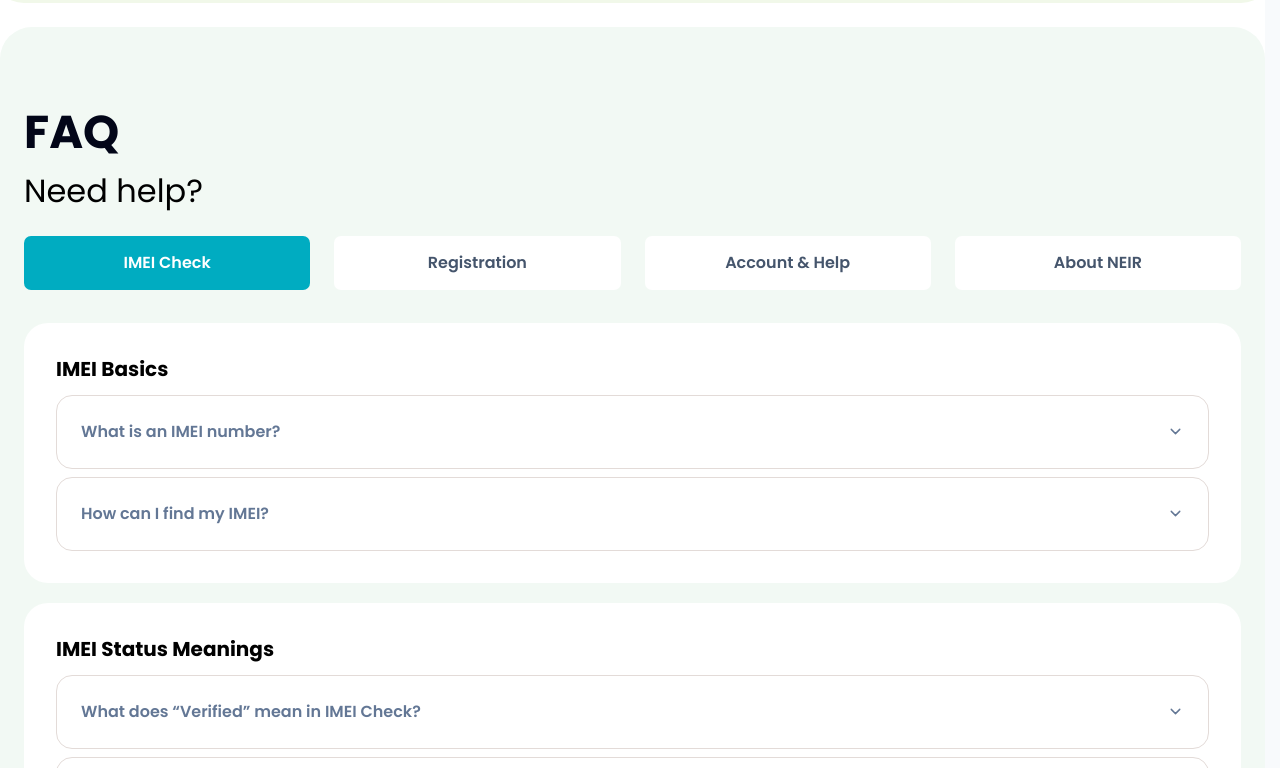
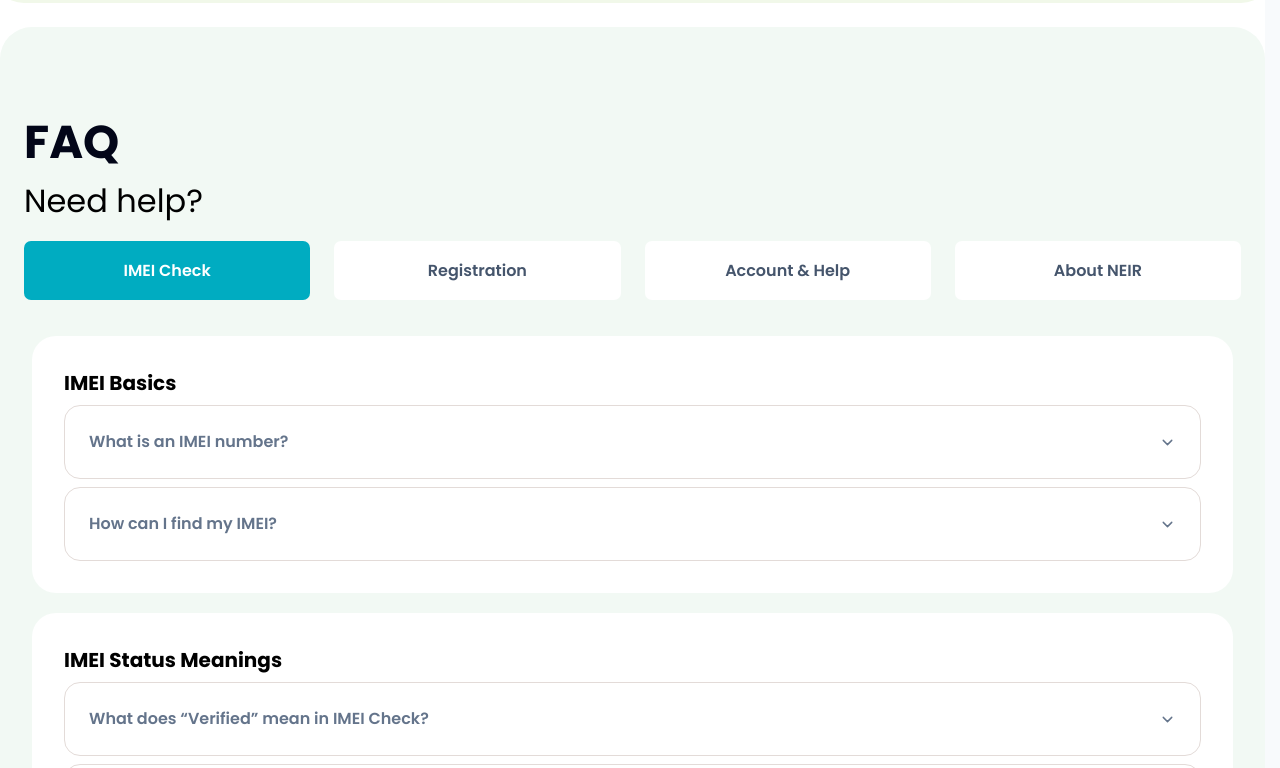
Before and after one commit to shihab-tech04/NEIR-Citizen, a React (Vite) app: page / in a window 1280 px wide. Shown: the part 2412-3180 px from the top of the page. Built offline with nearby package versions, Linux system fonts and the light colour scheme.

Commit message:
fix: align measured original FAQ 1284px frame, heading line-height, subtitle, tab height and group insets

```diff
--- a/src/index.css
+++ b/src/index.css
@@ -215,22 +215,25 @@
 /* NEIR FAQ — source-matched visual primitives from the user's 28 Oct screenshots.
    Keep all adjustments scoped to FAQ; other pages and their source parity are frozen. */
 #faq-section.neir-faq-source{
-  padding:80px max(24px,calc((100% - 1276px)/2)) 64px;
+  padding:80px max(24px,calc((100% - 1284px)/2)) 64px;
 }
-#faq-section .neir-faq-content{max-width:1276px}
-#faq-section .neir-faq-intro{margin-bottom:20px}
+#faq-section .neir-faq-content{max-width:1284px}
+#faq-section .neir-faq-intro h2{font-size:46px;line-height:70px}
+#faq-section .neir-faq-intro p{font-size:32px;line-height:48px;margin-top:0}
+#faq-section .neir-faq-intro{margin-bottom:16px}
 #faq-section .neir-faq-intro p{color:#000;font-weight:400}
-#faq-section .neir-faq-tabs{gap:24px;margin-bottom:33px}
+#faq-section .neir-faq-tabs{gap:24px;margin-bottom:36px}
 #faq-section .neir-faq-tab{
-  min-height:54px;
+  min-height:59px;
   font-weight:600;
   border-radius:7px;
 }
 #faq-section .neir-faq-group{
+  margin-inline:8px;
   padding:32px;
   border-radius:24px;
 }
-#faq-section .neir-faq-group-title{margin-bottom:12px;color:#000;font-weight:700}
+#faq-section .neir-faq-group-title{margin-bottom:7px;color:#000;font-weight:700;line-height:30px}
 #faq-section .neir-faq-item{
   padding-inline:24px;
   border-radius:16px;
@@ -238,7 +241,7 @@
 #faq-section .neir-faq-question{
   min-height:72px;
   font-weight:600;
-  color:#637795;
+  color:#64748b;
   line-height:1.5;
 }
 #faq-section .neir-faq-question:focus:not(:focus-visible){outline:none}
@@ -247,12 +250,14 @@
   outline-offset:2px;
   border-radius:8px;
 }
-#faq-section .neir-faq-answer{color:#4b617d;line-height:1.55}
+#faq-section .neir-faq-answer{color:#475569;line-height:1.55}
 @media(max-width:767px){
   #faq-section.neir-faq-source{padding:32px 16px;border-radius:16px}
   #faq-section .neir-faq-tabs{gap:8px;margin-bottom:24px}
   #faq-section .neir-faq-tab{min-height:46px;padding-inline:12px}
-  #faq-section .neir-faq-group{padding:18px;border-radius:18px}
+  #faq-section .neir-faq-group{margin-inline:0;padding:18px;border-radius:18px}
+  #faq-section .neir-faq-intro h2{font-size:35px;line-height:1.3}
+  #faq-section .neir-faq-intro p{font-size:24px;line-height:1.5;margin-top:8px}
   #faq-section .neir-faq-item{padding-inline:16px}
   #faq-section .neir-faq-question{min-height:52px}
   #faq-section .neir-faq-intro{margin-bottom:24px}
```
